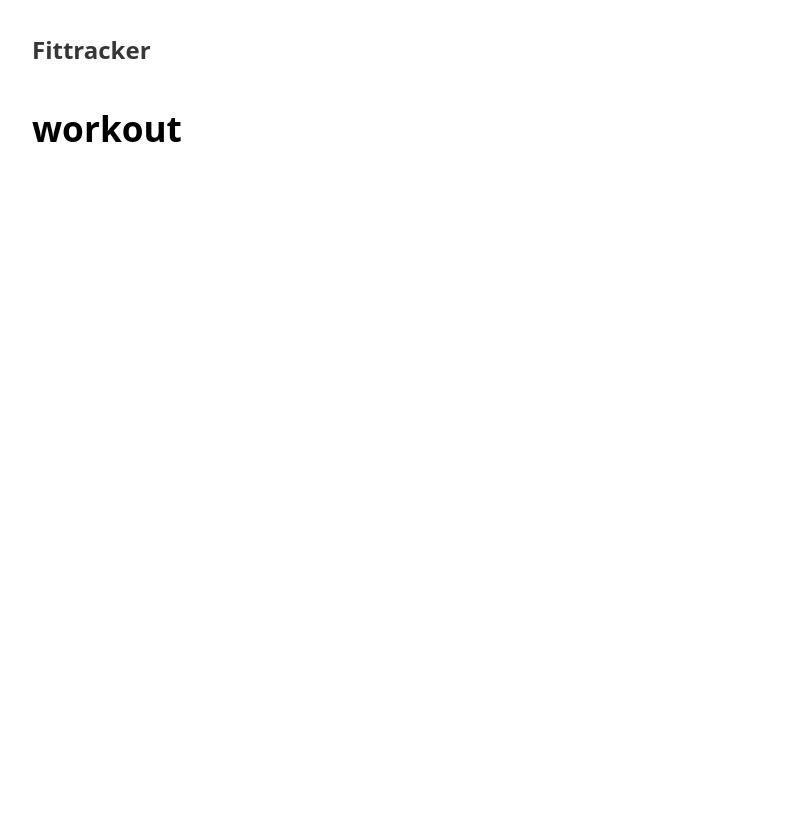
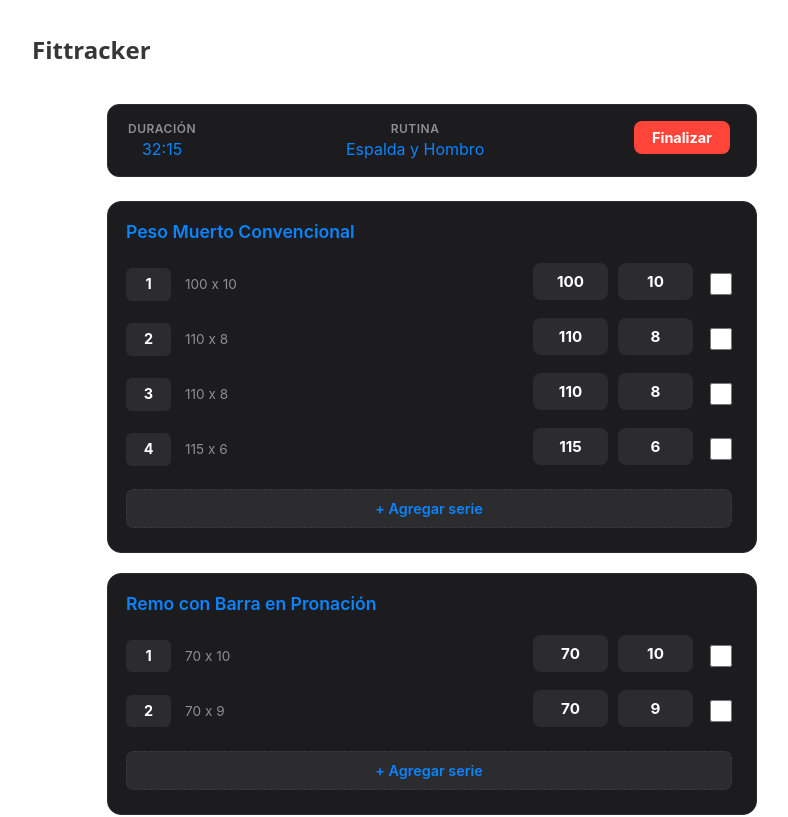
Before and after one commit to jvmarcos-dev/fittracker-frontend, a React (Vite) app: page /routines/1/workout in a window 1280 px wide. Shown: the top 817 px of the page, without its empty margins (208-996 px from the left). Built offline with nearby package versions, Linux system fonts and the light colour scheme.

Commit message:
feat: create workout page with mock example

```diff
--- a/src/App.jsx
+++ b/src/App.jsx
@@ -1,4 +1,4 @@
-import "./App.css";
+import "./styles/App.css";
 import { BrowserRouter, Link, Navigate, Route, Routes } from "react-router-dom";
 import LoginPage from "./pages/LoginPage";
 import DashboardPage from "./pages/DashboardPage";
--- a/src/main.jsx
+++ b/src/main.jsx
@@ -1,6 +1,6 @@
 import { StrictMode } from "react";
 import { createRoot } from "react-dom/client";
-import "./index.css";
+import "./styles/index.css";
 import App from "./App.jsx";
 import { AuthProvider } from "./context/authContext.jsx";
 
--- /dev/null
+++ b/src/mocks/activeWorkout.json
@@ -0,0 +1,39 @@
+{
+  "routine_id": 2,
+  "name": "Espalda y Hombro",
+  "description": "Rutina de fuerza enfocada en tirones",
+  "exercises": [
+    {
+      "id": 2,
+      "name": "Peso Muerto Convencional",
+      "muscle_group": "Espalda",
+      "target_sets": 4,
+      "target_reps": "8-10",
+      "previous_sets": [
+        { "set_number": 1, "weight": "100.00", "reps": 10 },
+        { "set_number": 2, "weight": "110.00", "reps": 8 },
+        { "set_number": 3, "weight": "110.00", "reps": 8 },
+        { "set_number": 4, "weight": "115.00", "reps": 6 }
+      ]
+    },
+    {
+      "id": 7,
+      "name": "Remo con Barra en Pronación",
+      "muscle_group": "Espalda",
+      "target_sets": 4,
+      "target_reps": "8-10",
+      "previous_sets": [
+        { "set_number": 1, "weight": "70.00", "reps": 10 },
+        { "set_number": 2, "weight": "70.00", "reps": 9 }
+      ]
+    },
+    {
+      "id": 8,
+      "name": "Elevaciones Laterales con Mancuernas",
+      "muscle_group": "Hombros",
+      "target_sets": 4,
+      "target_reps": "12-15",
+      "previous_sets": []
+    }
+  ]
+}
--- a/src/pages/WorkoutPage.jsx
+++ b/src/pages/WorkoutPage.jsx
@@ -1,3 +1,87 @@
+import mockWorkout from "../mocks/activeWorkout.json";
+import "../styles/workout.css";
 export default function WorkoutPage() {
-  return <h1>workout</h1>;
+  return (
+    <>
+      <div className="workout">
+        <header
+          style={{
+            display: "flex",
+            justifyContent: "space-between",
+          }}
+        >
+          <div
+            style={{
+              display: "flex",
+              flexDirection: "column",
+              marginTop: "0",
+              alignItems: "center",
+              justifyContent: "center",
+            }}
+          >
+            <p style={{ margin: "0" }}>Duración</p>
+            <p style={{ margin: "0", color: "#0a84ff" }}>32:15</p>
+          </div>
+
+          <div
+            style={{
+              display: "flex",
+              flexDirection: "column",
+            }}
+          >
+            <p style={{ margin: "0" }}>Rutina</p>
+            <p style={{ margin: "0", color: "#0a84ff" }}>{mockWorkout.name}</p>
+          </div>
+
+          <div
+            style={{
+              display: "flex",
+              flexDirection: "column",
+              justifyContent: "center",
+            }}
+          >
+            <button>Finalizar</button>
+          </div>
+        </header>
+
+        <section className="exercises">
+          {mockWorkout.exercises.map((exercise) => {
+            return (
+              <div className="exercise">
+                <h3>{exercise.name}</h3>
+
+                {exercise.previous_sets.map((set) => {
+                  return (
+                    <div className="exercise-details">
+                      <div className="serie-number">
+                        <p>{set.set_number}</p>
+                      </div>
+
+                      <div className="past-set">
+                        <p>
+                          {Number(set.weight)} x {set.reps}
+                        </p>
+                      </div>
+
+                      <div className="set-kg">
+                        <input type="text" value={Number(set.weight)}></input>
+                      </div>
+
+                      <div className="set-reps">
+                        <input type="text" value={set.reps}></input>
+                      </div>
+
+                      <input type="checkbox"></input>
+                    </div>
+                  );
+                })}
+
+                <button> + Agregar serie</button>
+              </div>
+            );
+          })}
+        </section>
+      </div>
+    </>
+  );
 }
--- /dev/null
+++ b/src/styles/workout.css
@@ -0,0 +1,146 @@
+.workout {
+    max-width: 650px;
+    margin: 0 auto;
+    padding: 24px 16px;
+    color: #f5f5f7;
+    font-family: -apple-system, BlinkMacSystemFont, "Segoe UI", Roboto, sans-serif;
+}
+
+.workout header {
+    display: flex;
+    justify-content: space-between;
+    align-items: center;
+    background-color: #1c1c1e;
+    padding: 16px 20px;
+    border-radius: 12px;
+    border: 1px solid #2c2c2e;
+    margin-bottom: 24px !important;
+}
+
+.workout header div {
+    text-align: center;
+}
+
+.workout header p:first-child {
+    font-size: 0.75rem;
+    text-transform: uppercase;
+    letter-spacing: 0.5px;
+    color: #8e8e93;
+    font-weight: 600;
+}
+
+.workout header button {
+    background-color: #ff453a;
+    color: #ffffff;
+    border: none;
+    border-radius: 8px;
+    padding: 8px 18px;
+    font-size: 0.9rem;
+    font-weight: 700;
+    cursor: pointer;
+    transition: opacity 0.2s;
+}
+
+.workout header button:hover {
+    opacity: 0.85;
+}
+
+.exercises {
+    display: flex;
+    flex-direction: column;
+    gap: 20px;
+}
+
+.exercise {
+    background-color: #1c1c1e;
+    border: 1px solid #2c2c2e;
+    border-radius: 14px;
+    padding: 18px;
+    display: flex;
+    flex-direction: column;
+    gap: 12px;
+}
+
+.exercise h3 {
+    margin: 0 0 6px 0;
+    font-size: 1.1rem;
+    font-weight: 600;
+    color: #0a84ff;
+}
+
+.exercise-details {
+    display: grid;
+    grid-template-columns: 45px 1.2fr 75px 75px 35px;
+    gap: 10px;
+    align-items: center;
+}
+
+.serie-number {
+    background-color: #2c2c2e;
+    border-radius: 6px;
+    padding: 6px 0;
+    text-align: center;
+}
+
+.serie-number p {
+    margin: 0;
+    font-weight: 700;
+    font-size: 0.9rem;
+    color: #ffffff;
+}
+
+.past-set p {
+    margin: 0;
+    font-size: 0.85rem;
+    color: #8e8e93;
+    padding-left: 4px;
+}
+
+/* Inputs de Kg y Reps */
+.set-kg input,
+.set-reps input {
+    width: 100%;
+    box-sizing: border-box;
+    background-color: #2c2c2e;
+    border: 1px solid transparent;
+    border-radius: 8px;
+    color: #ffffff;
+    font-size: 0.95rem;
+    font-weight: 700;
+    text-align: center;
+    padding: 8px 0;
+    outline: none;
+    transition: border-color 0.2s;
+}
+
+.set-kg input:focus,
+.set-reps input:focus {
+    border-color: #0a84ff;
+}
+
+/* Checkbox de completado */
+.exercise-details input[type="checkbox"] {
+    width: 22px;
+    height: 22px;
+    accent-color: #30d158;
+    cursor: pointer;
+    margin: 0 auto;
+}
+
+/* Botón Añadir Serie */
+.exercise>button {
+    background-color: #2c2c2e;
+    border: 1px dashed #3a3a3c;
+    color: #0a84ff;
+    border-radius: 8px;
+    padding: 10px;
+    font-size: 0.9rem;
+    font-weight: 600;
+    cursor: pointer;
+    margin-top: 6px;
+    transition: background-color 0.2s;
+}
+
+.exercise>button:hover {
+    background-color: #3a3a3c;
+}
```
Also changed, not shown: src/styles/App.css (renamed from src/App.css), src/styles/index.css (renamed from src/index.css).
